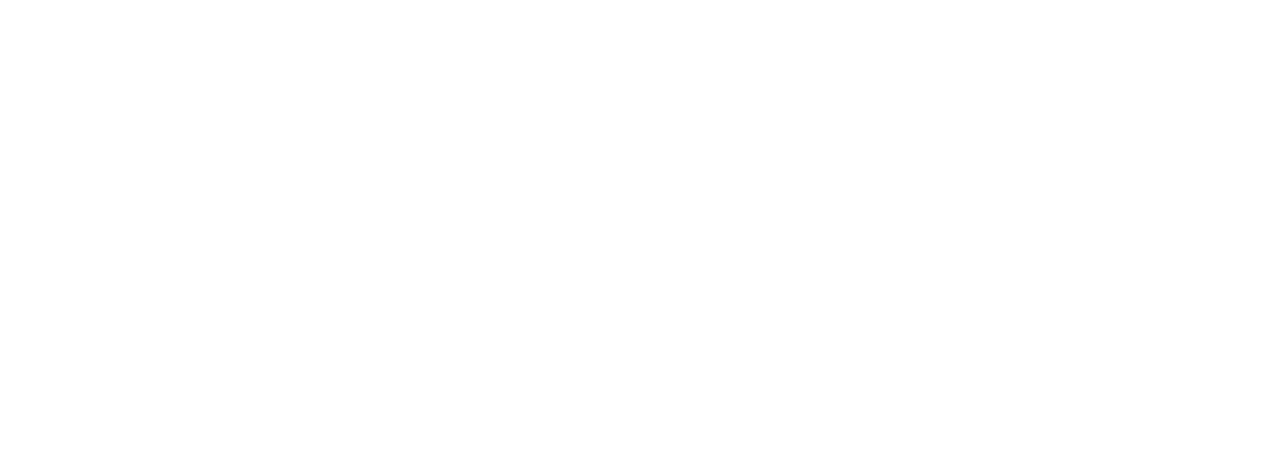
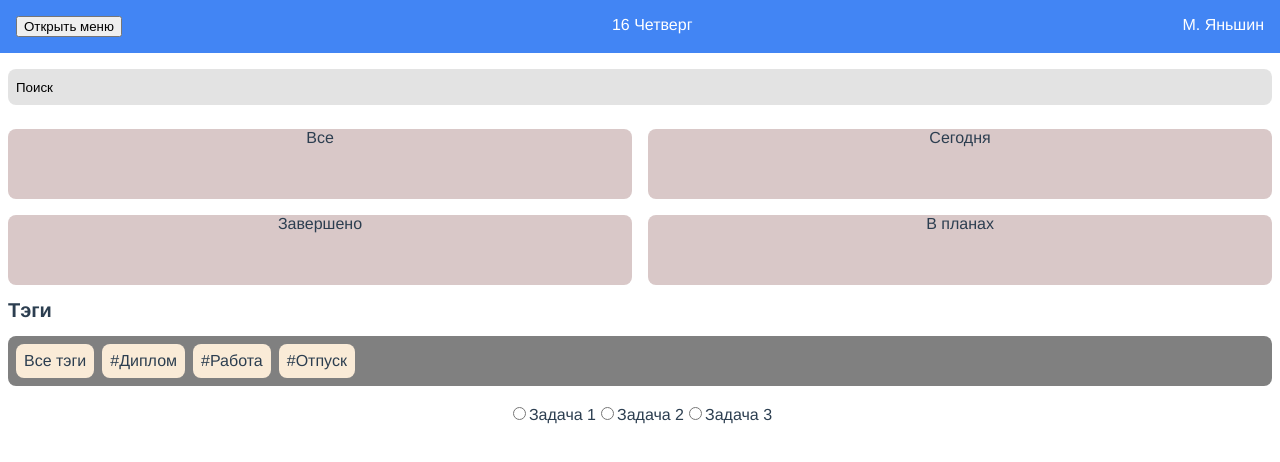
Before and after one commit to MikeYanshin/GreatDayApp, a Vue app: page /reminders in a window 1280 px wide. Before the commit this address had no page. Shown: the top 462 px of the page. Built offline with nearby package versions, Linux system fonts and the light colour scheme.

Commit message:
Добавил Напоминания

```diff
--- a/src/App.vue
+++ b/src/App.vue
@@ -3,19 +3,19 @@
     <transition name="noti-anim">
       <g-d-notify v-if="shown" />
     </transition>
-    <app-header v-if="onHomePage" />
+    <app-header v-if="onHomePage || onRemindersPage" />
     <router-view />
     <button
       v-if="onHomePage"
       class="add-task-button"
-      @click="addTaskListVisable = !addTaskListVisable"
+      @click="addTaskListVisible = !addTaskListVisible"
     >
       Добавить
     </button>
     <div
-      v-if="addTaskListVisable"
+      v-if="addTaskListVisible"
       class="add-task-list"
-      @click="addTaskListVisable = !addTaskListVisable"
+      @click="addTaskListVisible = !addTaskListVisible"
     >
       <div class="list">
         <span @click="addTask('event', $event)">Событие</span>
@@ -38,11 +38,12 @@ const router = useRouter();
 const route = useRoute();
 
 const onHomePage = computed(() => route.name === "home");
-const addTaskListVisable = ref(false);
+const onRemindersPage = computed(() => route.name === "reminders");
+const addTaskListVisible = ref(false);
 const addTask = (type: string, event: Event) => {
   event.stopPropagation();
   router.push(`/create-tast/${type}`);
-  addTaskListVisable.value = !addTaskListVisable.value;
+  addTaskListVisible.value = !addTaskListVisible.value;
 };
 </script>
 <style>
--- /dev/null
+++ b/src/components/GDRadioButton.vue
@@ -0,0 +1,25 @@
+<template>
+  <div>
+    <label v-for="(task, index) in tasks" :key="index">
+      <input type="radio" v-model="selectedTask" :value="task" />{{ task }}
+    </label>
+  </div>
+</template>
+
+<script setup lang="ts">
+import { ref, defineProps, defineEmits, watch } from "vue";
+
+const props = defineProps(["tasks"]);
+const emits = defineEmits(["taskSelected"]);
+
+const selectedTask = ref<string | null>(null);
+
+watch(selectedTask, () => {
+  if (selectedTask.value !== null) {
+    setTimeout(() => {
+      emits("taskSelected", selectedTask.value);
+      selectedTask.value = null;
+    }, 500);
+  }
+});
+</script>
--- a/src/components/SideMenu.vue
+++ b/src/components/SideMenu.vue
@@ -1,13 +1,28 @@
 <template>
   <div class="side-menu">
     <button @click="sideMenuStore.toggleSideMenu()">закрыть</button>
+    <div @click="goToBasePage" class="base-page">{{ basePage }}</div>
   </div>
 </template>
 
 <script setup lang="ts">
+import { useRouter, useRoute } from "vue-router";
 import { useSideMenuStore } from "@/store";
+import { computed } from "vue";
 
 const sideMenuStore = useSideMenuStore();
+const router = useRouter();
+const route = useRoute();
+const onHomePage = computed(() => route.name === "home");
+const onRemindersPage = computed(() => route.name === "reminders");
+const basePage = computed(() =>
+  onHomePage.value ? "Напоминания" : "Календарь"
+);
+const goToBasePage = () => {
+  if (onHomePage.value) router.push("reminders");
+  if (onRemindersPage.value) router.push("/");
+  sideMenuStore.toggleSideMenu();
+};
 </script>
 
 <style scoped>
@@ -24,4 +39,9 @@ const sideMenuStore = useSideMenuStore();
   box-shadow: 2px 0 5px rgba(0, 0, 0, 0.2);
   z-index: 5;
 }
+
+.base-page {
+  margin-top: 8px;
+  color: black;
+}
 </style>
--- a/src/router/index.ts
+++ b/src/router/index.ts
@@ -27,16 +27,11 @@ const routes: Array<RouteRecordRaw> = [
     name: "create-task",
     meta: { transition: "slide-left" }, // TODO Добавить анимацию роута
     component: () => import("../views/AddTaskView.vue"),
-    children: [
-      // {
-      //   path: ":id",
-      //   name: "new-employees:lpage",
-      //   component: () => import("@pages/employees/page/EmployeesPage.vue"),
-      //   meta: {
-      //     checkAccess: () => read(Rules.General.Employees),
-      //   },
-      // },
-    ],
+  },
+  {
+    path: "/reminders",
+    name: "reminders",
+    component: () => import("../views/RemindersView.vue"),
   },
 ];
 
@@ -46,3 +41,14 @@ const router = createRouter({
 });
 
 export default router;
+
+// children: [
+// {
+//   path: ":id",
+//   name: "new-employees:lpage",
+//   component: () => import("@pages/employees/page/EmployeesPage.vue"),
+//   meta: {
+//     checkAccess: () => read(Rules.General.Employees),
+//   },
+// },
+// ],
--- /dev/null
+++ b/src/views/RemindersView.vue
@@ -0,0 +1,83 @@
+<template>
+  <div class="reminders-page">
+    <GDInput
+      v-model="search"
+      placeholder="Поиск"
+      accentColor="black"
+      class="reminders-search"
+    />
+    <div class="reminders-cards">
+      <div class="card all">Все</div>
+      <div class="card today">Сегодня</div>
+      <div class="card done">Завершено</div>
+      <div class="card plans">В планах</div>
+    </div>
+    <div class="tags-title">Тэги</div>
+    <div class="reminders-tags">
+      <div class="tag" v-for="tag in tags" :key="tag">
+        {{ tag }}
+      </div>
+    </div>
+    <br />
+
+    <GDRadioButton :tasks="tasks" @taskSelected="handleTaskSelected" />
+  </div>
+</template>
+<script setup lang="ts">
+import GDInput from "@/components/GDInput.vue";
+import { ref } from "vue";
+import GDRadioButton from "@/components/GDRadioButton.vue";
+
+const search = ref("");
+const tags = ["Все тэги", "#Диплом", "#Работа", "#Отпуск"];
+const tasks = ref(["Задача 1", "Задача 2", "Задача 3"]);
+
+const handleTaskSelected = (selectedTask: "string") => {
+  setTimeout(() => {
+    tasks.value = tasks.value.filter((task) => task !== selectedTask);
+  }, 500);
+};
+</script>
+<style>
+.reminders-page {
+  position: relative;
+  top: 53px;
+  padding: 16px 8px;
+}
+
+.card {
+  width: 100%;
+  height: 70px;
+  background-color: #d9c8c8;
+  border-radius: 8px;
+}
+
+.reminders-cards {
+  display: grid;
+  grid-template-columns: repeat(2, 1fr);
+  grid-template-rows: repeat(2, 1fr);
+  grid-column-gap: 16px;
+  grid-row-gap: 16px;
+}
+
+.reminders-tags {
+  background-color: gray;
+  border-radius: 8px;
+  padding: 8px;
+  display: flex;
+  gap: 8px;
+}
+
+.tag {
+  border-radius: 8px;
+  padding: 8px;
+  background-color: antiquewhite;
+}
+
+.tags-title {
+  font-size: 20px;
+  font-weight: 600;
+  text-align: left;
+  margin: 14px 0;
+}
+</style>
```
Also changed, not shown: src/views/RemindersListView.vue (added, +7 -0 lines).
